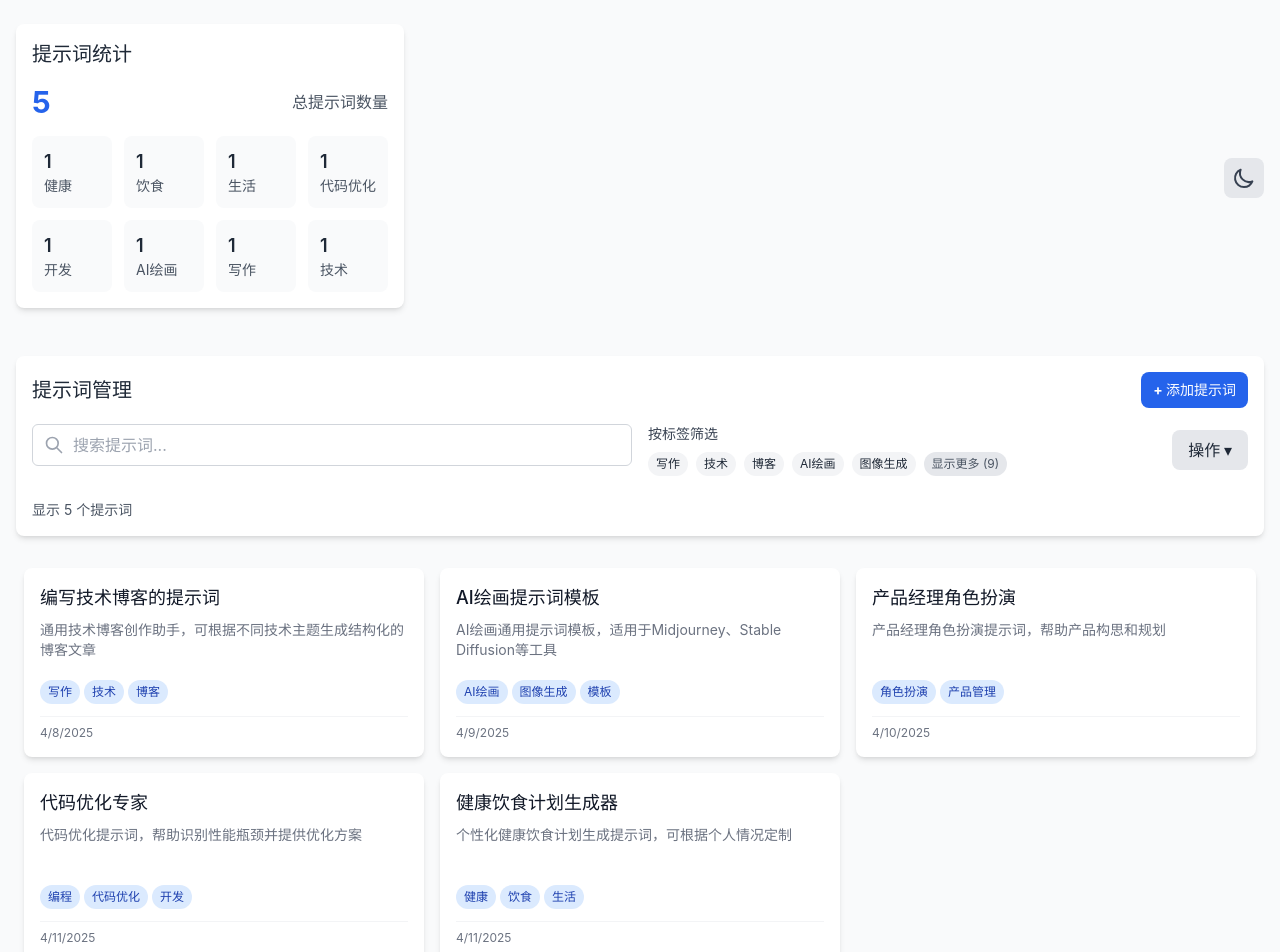
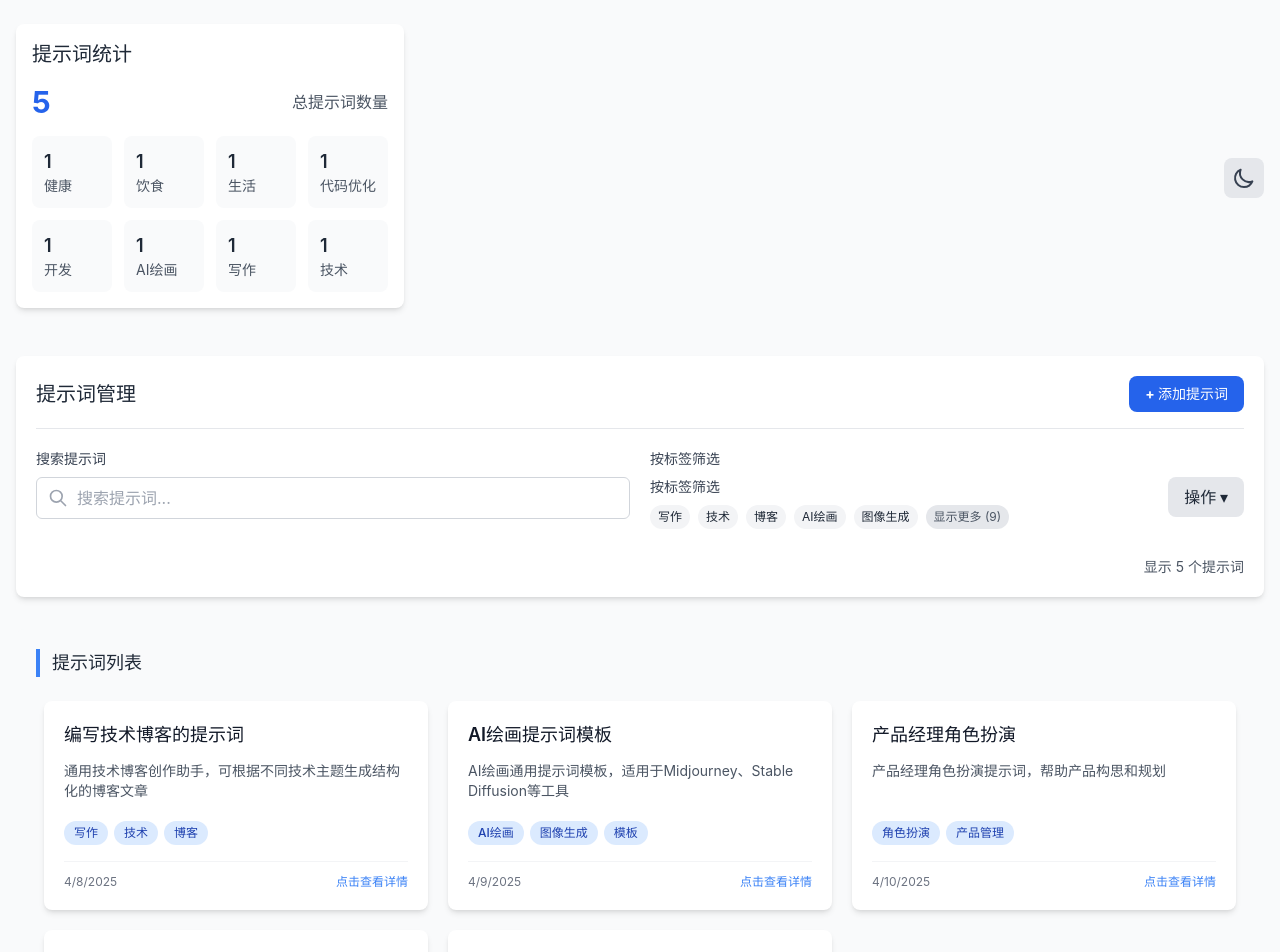
Before and after one commit to fengshengbanxia/PromptHub, a React (Vite) app in the folder prompthub/: page / in a window 1280 px wide. Shown: the top 952 px of the page. Built offline with nearby package versions, Linux system fonts and the light colour scheme.

Commit message:
改版页面1
改版页面1

```diff
--- a/prompthub/src/components/Home.jsx
+++ b/prompthub/src/components/Home.jsx
@@ -188,33 +188,36 @@ const Home = () => {
       </div>
 
       {/* 提示词管理区域 - 移至页面中央 */}
-      <div className="mb-6 bg-white dark:bg-gray-800 rounded-lg shadow-md p-4">
-        <div className="flex justify-between items-center mb-4">
+      <div className="mb-8 bg-white dark:bg-gray-800 rounded-lg shadow-md p-5">
+        <div className="flex justify-between items-center mb-5 border-b border-gray-200 dark:border-gray-700 pb-4">
           <h1 className="text-xl font-bold text-gray-800 dark:text-white">提示词管理</h1>
 
           <button
             onClick={handleAddClick}
-            className="bg-blue-600 hover:bg-blue-700 text-white font-bold py-2 px-3 rounded-lg text-sm"
+            className="bg-blue-600 hover:bg-blue-700 text-white font-bold py-2 px-4 rounded-lg text-sm transition-colors"
           >
             + 添加提示词
           </button>
         </div>
 
-        <div className="grid grid-cols-1 md:grid-cols-2 gap-4">
+        <div className="grid grid-cols-1 md:grid-cols-2 gap-5">
           <div className="mb-4">
+            <label className="block text-sm font-medium text-gray-700 dark:text-gray-300 mb-2">搜索提示词</label>
             <SearchBar />
           </div>
 
-          <div className="mb-4 flex justify-between items-center">
-            <div className="flex-grow">
+          <div className="mb-4">
+            <div className="flex justify-between items-start">
+              <div className="flex-grow mr-4">
+                <label className="block text-sm font-medium text-gray-700 dark:text-gray-300 mb-2">按标签筛选</label>
                 <TagFilter tags={allTags} />
               </div>
 
-            <div className="ml-3">
+              <div className="mt-7">
                 <div className="relative inline-block">
                   <button
                     onClick={() => document.getElementById('options-menu').classList.toggle('hidden')}
-                  className="bg-gray-200 hover:bg-gray-300 dark:bg-gray-700 dark:hover:bg-gray-600 text-gray-800 dark:text-white font-bold py-2 px-4 rounded-lg"
+                    className="bg-gray-200 hover:bg-gray-300 dark:bg-gray-700 dark:hover:bg-gray-600 text-gray-800 dark:text-white font-bold py-2 px-4 rounded-lg transition-colors"
                   >
                     操作 ▾
                   </button>
@@ -247,8 +250,9 @@ const Home = () => {
               </div>
             </div>
           </div>
+        </div>
 
-        <div className="mt-2">
+        <div className="mt-3 text-right">
           <p className="text-sm text-gray-600 dark:text-gray-400">
             显示 {prompts.length} 个提示词
           </p>
@@ -256,21 +260,30 @@ const Home = () => {
       </div>
 
       {/* 主要内容区域 */}
-      <div className="flex flex-col lg:flex-row gap-6">
+      <div className="flex flex-col lg:flex-row gap-8">
         {/* 提示词列表区域 */}
-        <div className={`${selectedPrompt || isAddingPrompt ? 'lg:w-1/2' : 'w-full'}`}>
+        <div className={`${selectedPrompt || isAddingPrompt ? 'lg:w-3/5' : 'w-full'} transition-all duration-300`}>
+          <div className="bg-gray-50 dark:bg-gray-900 rounded-lg p-5">
+            <h2 className="text-lg font-medium text-gray-800 dark:text-white mb-4 border-l-4 border-blue-500 pl-3">
+              提示词列表
+            </h2>
             {isLoading ? (
-            <div className="bg-white dark:bg-gray-800 rounded-lg shadow-md p-6 flex justify-center items-center h-64">
+              <div className="bg-white dark:bg-gray-800 rounded-lg shadow-md p-8 flex justify-center items-center h-64">
                 <div className="animate-spin rounded-full h-12 w-12 border-b-2 border-blue-500"></div>
               </div>
             ) : (
               <PromptList />
             )}
           </div>
+        </div>
 
         {/* 详情或表单区域 */}
         {(selectedPrompt || isAddingPrompt) && (
-          <div className="w-full lg:w-1/2 mt-6 lg:mt-0">
+          <div className="w-full lg:w-2/5 mt-6 lg:mt-0 transition-all duration-300">
+            <div className="bg-gray-50 dark:bg-gray-900 rounded-lg p-5">
+              <h2 className="text-lg font-medium text-gray-800 dark:text-white mb-4 border-l-4 border-blue-500 pl-3">
+                {isAddingPrompt ? "添加新提示词" : isEditing ? "编辑提示词" : "提示词详情"}
+              </h2>
               <div className="bg-white dark:bg-gray-800 rounded-lg shadow-md p-6">
                 {isAddingPrompt ? (
                   <PromptForm
@@ -291,6 +304,7 @@ const Home = () => {
                 ) : null}
               </div>
             </div>
+          </div>
         )}
       </div>
     </div>
--- a/prompthub/src/components/PromptList.jsx
+++ b/prompthub/src/components/PromptList.jsx
@@ -6,50 +6,60 @@ const PromptList = () => {
   return (
     <div className="w-full">
       {prompts.length === 0 ? (
-        <div className="p-4 text-center text-gray-500 dark:text-gray-400">
-          没有找到提示词，请尝试添加新的提示词或修改搜索条件
+        <div className="p-6 text-center bg-white dark:bg-gray-800 rounded-lg shadow-md">
+          <svg className="mx-auto h-12 w-12 text-gray-400 dark:text-gray-600 mb-4" fill="none" viewBox="0 0 24 24" stroke="currentColor">
+            <path strokeLinecap="round" strokeLinejoin="round" strokeWidth={2} d="M9.663 17h4.673M12 3v1m0 16v1m9-9h-1M4 12H3m15.364 6.364l-.707-.707M6.343 6.343l-.707-.707m12.728 0l-.707.707M6.343 17.657l-.707.707M16 12a4 4 0 11-8 0 4 4 0 018 0z" />
+          </svg>
+          <p className="text-gray-500 dark:text-gray-400 font-medium">
+            没有找到提示词，请尝试添加新的提示词或修改搜索条件
+          </p>
         </div>
       ) : (
-        <div className="grid grid-cols-1 sm:grid-cols-2 lg:grid-cols-3 gap-4 max-h-[70vh] overflow-y-auto p-2">
+        <div className="grid grid-cols-1 sm:grid-cols-2 lg:grid-cols-2 xl:grid-cols-3 gap-5 max-h-[75vh] overflow-y-auto p-2">
           {prompts.map(prompt => (
             <div
               key={prompt.id}
-              className={`cursor-pointer rounded-lg shadow-md hover:shadow-lg transition-shadow ${
+              className={`cursor-pointer rounded-lg shadow-md hover:shadow-lg transition-all transform hover:-translate-y-1 ${
                 selectedPrompt && selectedPrompt.id === prompt.id
-                  ? 'ring-2 ring-blue-500 dark:ring-blue-400'
+                  ? 'ring-2 ring-blue-500 dark:ring-blue-400 scale-[1.02]'
                   : ''
               } bg-white dark:bg-gray-800`}
               onClick={() => setSelectedPrompt(prompt)}
             >
-              <div className="p-4">
-                <h3 className="text-lg font-medium text-gray-900 dark:text-white mb-2 truncate">
+              <div className="p-5">
+                <h3 className="text-lg font-semibold text-gray-900 dark:text-white mb-3 truncate">
                   {prompt.title}
                 </h3>
 
-                <p className="text-sm text-gray-500 dark:text-gray-400 h-12 overflow-hidden">
+                <p className="text-sm text-gray-600 dark:text-gray-300 h-12 line-clamp-2 mb-3">
                   {prompt.description || prompt.content.substring(0, 100)}
                 </p>
 
                 {prompt.tags && prompt.tags.length > 0 && (
-                  <div className="mt-3 flex flex-wrap gap-1">
+                  <div className="mt-3 flex flex-wrap gap-1.5">
                     {prompt.tags.slice(0, 3).map(tag => (
                       <span
                         key={tag}
-                        className="px-2 py-1 text-xs rounded-full bg-blue-100 text-blue-800 dark:bg-blue-900 dark:text-blue-200"
+                        className="px-2.5 py-1 text-xs font-medium rounded-full bg-blue-100 text-blue-800 dark:bg-blue-900 dark:text-blue-200"
                       >
                         {tag}
                       </span>
                     ))}
                     {prompt.tags.length > 3 && (
-                      <span className="px-2 py-1 text-xs rounded-full bg-gray-100 text-gray-800 dark:bg-gray-700 dark:text-gray-300">
+                      <span className="px-2.5 py-1 text-xs font-medium rounded-full bg-gray-100 text-gray-800 dark:bg-gray-700 dark:text-gray-300">
                         +{prompt.tags.length - 3}
                       </span>
                     )}
                   </div>
                 )}
 
-                <div className="mt-3 pt-2 border-t border-gray-100 dark:border-gray-700 text-xs text-gray-500 dark:text-gray-400">
-                  {new Date(prompt.createdAt).toLocaleDateString()}
+                <div className="mt-4 pt-3 border-t border-gray-100 dark:border-gray-700 flex justify-between items-center">
+                  <span className="text-xs text-gray-500 dark:text-gray-400">
+                    {new Date(prompt.createdAt).toLocaleDateString()}
+                  </span>
+                  <span className="text-xs text-blue-500 dark:text-blue-400">
+                    点击查看详情
+                  </span>
                 </div>
               </div>
             </div>
```
Lines whose indentation alone changed are shown as unchanged.
